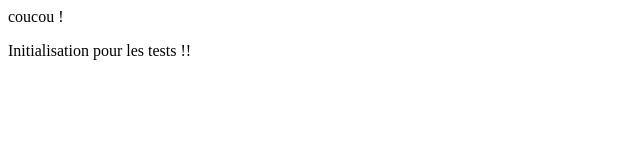
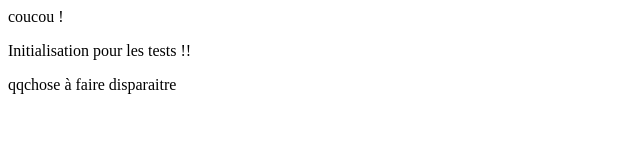
Before and after one commit to DelMout/TestGit, a plain HTML site: page index.html in a window 1280 px wide. Shown: the whole page, without its empty margins (0-640 px from the left). Drawn offline with Linux system fonts and the light colour scheme.

Commit message:
pour disparaitre ensuite

```diff
--- a/index.html
+++ b/index.html
@@ -9,5 +9,6 @@
 	<body>
 		<div>coucou !</div>
 		<p>Initialisation pour les tests !!</p>
+		<p>qqchose à faire disparaitre</p>
 	</body>
 </html>
```
